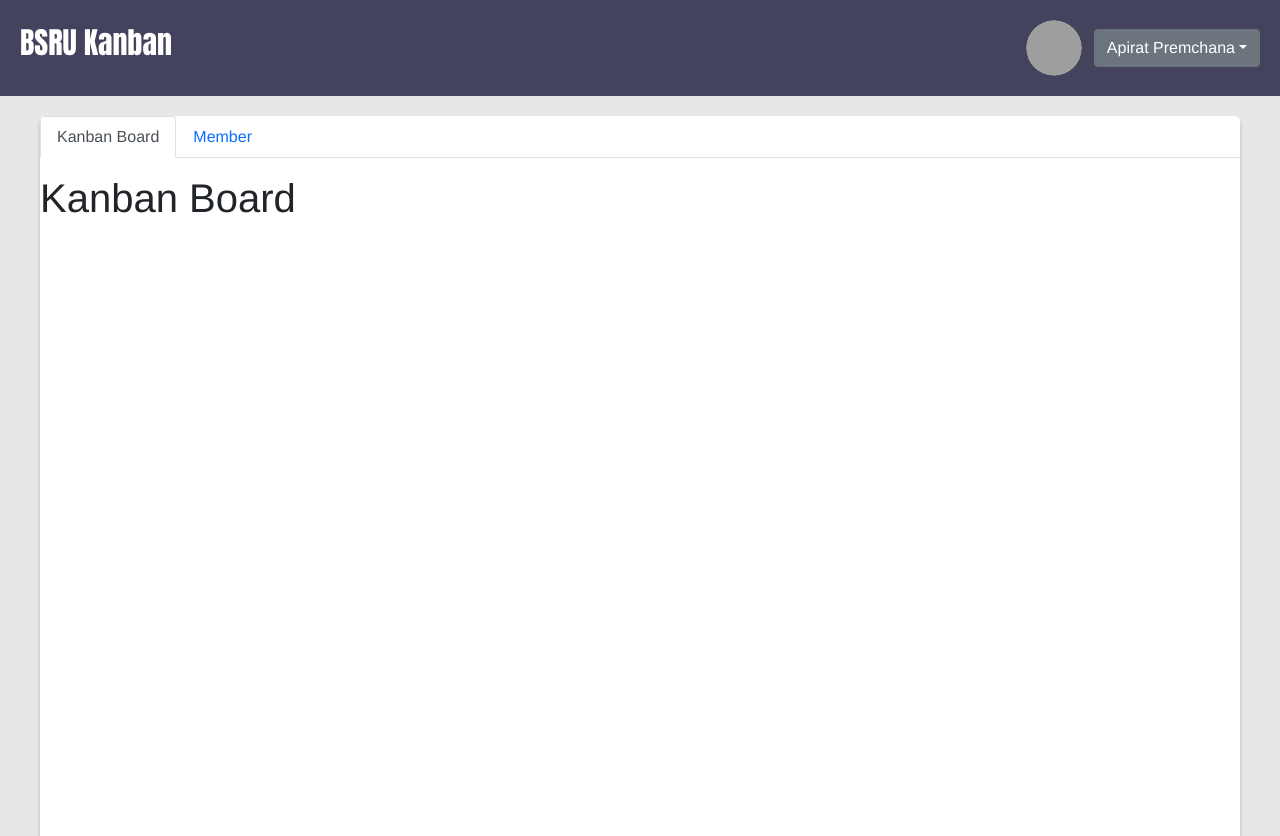
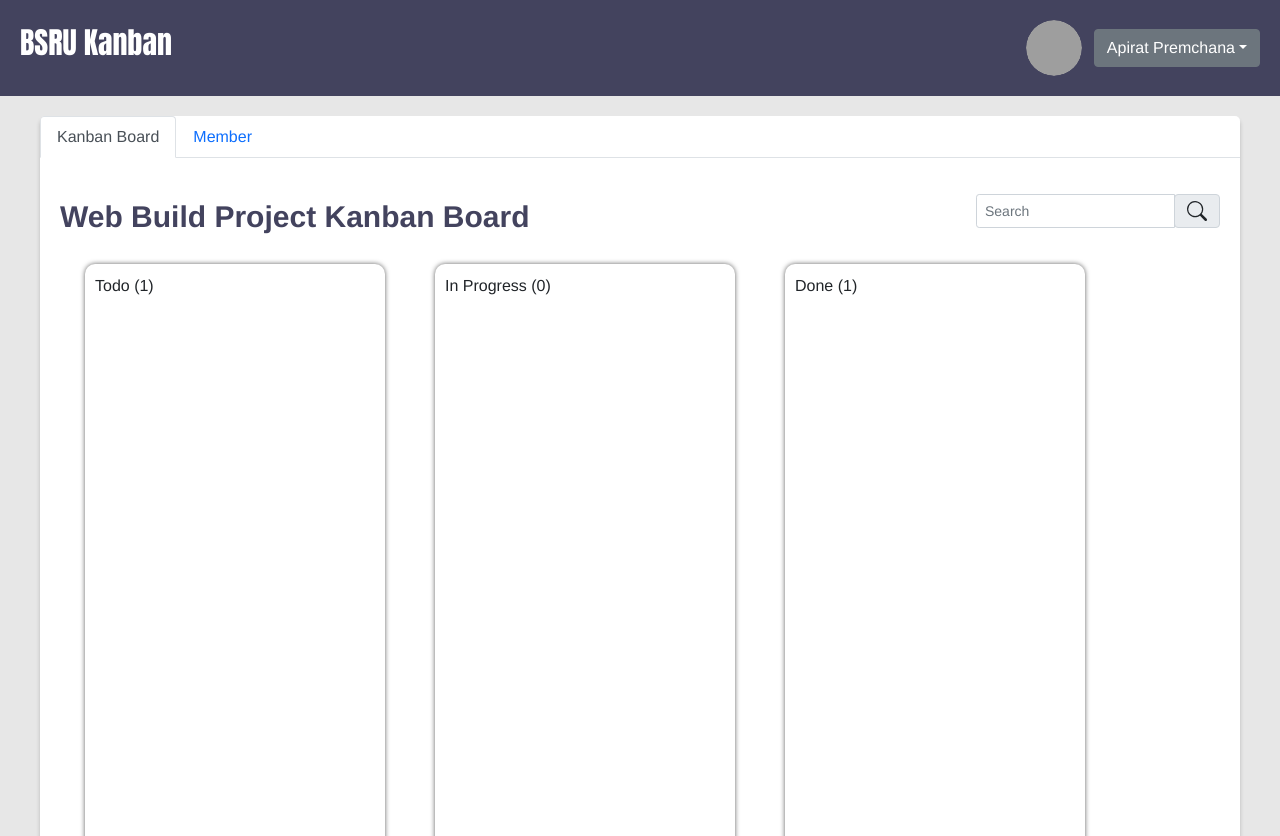
Before and after one commit to ujiik009/kanban_board_project, a Vue app: page /#/project/content/1 in a window 1280 px wide. Built offline with nearby package versions, Linux system fonts and the light colour scheme; grey boxes are pictures that could not be loaded.

Commit message:
create column kanban board

```diff
--- a/src/components/ProjectContent/components/KanbanBoard.vue
+++ b/src/components/ProjectContent/components/KanbanBoard.vue
@@ -1,17 +1,139 @@
 <template>
-  <div>
-      <h1>
-          Kanban Board
-      </h1>
+  <div id="view-content">
+    <!-- header -->
+    <div class="header">
+      <div class="board-label">{{ project_item.name }} Kanban Board</div>
+      <div>
+        <b-input-group size="sm" class="mb-2">
+          <b-form-input
+            type="search"
+            v-model="text_search"
+            placeholder="Search"
+          ></b-form-input>
+          <b-input-group-prepend is-text>
+            <b-icon icon="search"></b-icon>
+          </b-input-group-prepend>
+        </b-input-group>
+      </div>
+    </div>
+    <!-- header -->
+
+    <!-- content -->
+    <div class="body-column">
+      <!-- todo -->
+      <div class="lane-column">
+        <div class="lane-column-header">
+          <span>Todo ({{tasks.todo.length}})</span>
+        </div>
+      </div>
+      <!-- todo -->
+
+      <!-- In Progress -->
+      <div class="lane-column">
+        <div class="lane-column-header">
+          <span>In Progress ({{tasks.in_progress.length}})</span>
+        </div>
+      </div>
+      <!-- In Progress -->
+
+      <!-- done -->
+      <div class="lane-column">
+        <div class="lane-column-header">
+          <span>Done ({{tasks.done.length}})</span>
+        </div>
+      </div>
+      <!-- done -->
+    </div>
+    <!-- content -->
   </div>
 </template>
 
 <script>
 export default {
-
-}
+  data() {
+    return {
+      project_item: {
+        id: 1,
+        name: "Web Build Project",
+        percent: 50,
+        task_count: 50,
+        duration: "2020-12-30 00:00:00",
+        created_at: "2020-11-01 00:00:00",
+      },
+      text_search: "",
+      tasks: {
+        todo: [
+          {
+            id: 0,
+            title: "Create Login Page",
+            state: "todo",
+            description:
+              "Login Page UI : You have to make prototype for you Developer and let them Coding Mockup follow you prototype",
+            color: "#AFE4AE",
+            assign_to: {
+              id: 0,
+              fullname: "Jennifer S. Byrd",
+              image_profile:
+                "https://static01.nyt.com/newsgraphics/2020/11/12/fake-people/4b806cf591a8a76adfc88d19e90c8c634345bf3d/fallbacks/mobile-05.jpg",
+            },
+          },
+        ],
+        in_progress: [],
+        done: [
+          {
+            id: 2,
+            title: "Create API For Login",
+            state: "done",
+            description:
+              "Login Page UI : You have to make prototype for you Developer and let them Coding Mockup follow you prototype",
+            color: "#AFE4AE",
+            assign_to: {
+              id: 0,
+              fullname: "Jennifer S. Byrd",
+              image_profile:
+                "https://static01.nyt.com/newsgraphics/2020/11/12/fake-people/4b806cf591a8a76adfc88d19e90c8c634345bf3d/fallbacks/mobile-05.jpg",
+            },
+          },
+        ],
+      },
+    };
+  },
+};
 </script>
 
 <style>
+#view-content {
+  padding: 20px;
+  height: calc(100% - 160px);
 
+  overflow-y: auto;
+}
+.header {
+  display: flex;
+  justify-content: space-between;
+}
+.board-label {
+  color: #43435e;
+  font-size: 30px;
+  font-weight: bold;
+}
+.body-column {
+  overflow: auto;
+}
+
+.lane-column-header {
+  position: relative;
+}
+
+.lane-column {
+  height: 650px;
+  width: 300px;
+  border-radius: 10px;
+  display: inline-block;
+  margin: 25px;
+  padding: 10px;
+  -webkit-box-shadow: 0px 0px 5px 0px rgba(97, 97, 97, 1);
+  -moz-box-shadow: 0px 0px 5px 0px rgba(97, 97, 97, 1);
+  box-shadow: 0px 0px 5px 0px rgba(97, 97, 97, 1);
+}
 </style>
```
